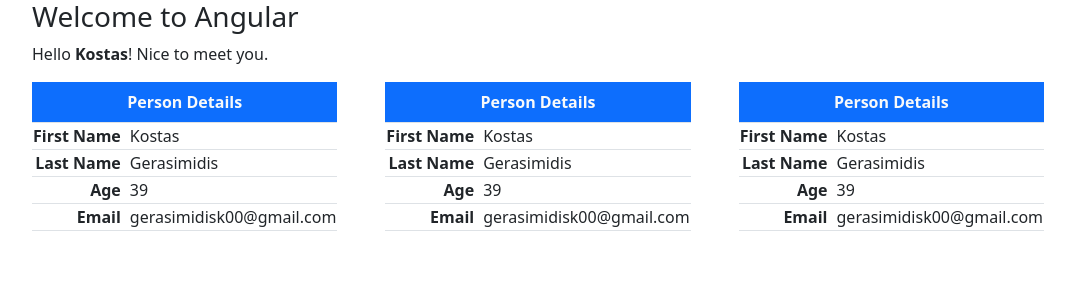
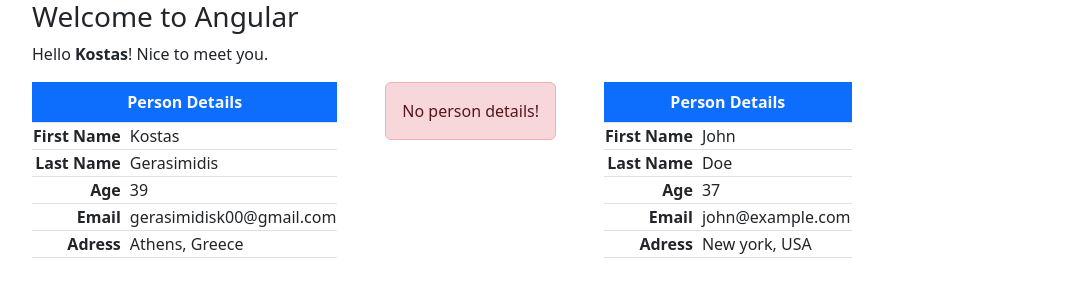
Before and after one commit to gerasimidisk/angular-introduction, an Angular app: page / in a window 1280 px wide. Shown: the top 300 px of the page, without its empty margins (50-1125 px from the left). Built offline with nearby package versions, Linux system fonts and the light colour scheme.

Commit message:
component input

```diff
--- a/src/app/app.component.html
+++ b/src/app/app.component.html
@@ -2,8 +2,8 @@
     <h3>Welcome to Angular</h3>
         <p>Hello <strong>{{name}}</strong>! Nice to meet you.</p>
         <div class="d-flex gap-5 text-nowrap">
+            <app-person-table [person]="person0"></app-person-table>
             <app-person-table></app-person-table>
-            <app-person-table></app-person-table>
-            <app-person-table></app-person-table>
+            <app-person-table [person]="person1"></app-person-table>
         </div>
 </div>
--- a/src/app/app.component.ts
+++ b/src/app/app.component.ts
@@ -11,4 +11,20 @@
 })
 export class AppComponent {
   name = 'Kostas';
+
+  person0 = {
+       givenName: 'Kostas',
+       surName: 'Gerasimidis',
+       age: 39,
+       email: 'gerasimidisk00@gmail.com',
+       address: 'Athens, Greece'
+  }
+
+  person1 = {
+    givenName: 'John',
+    surName: 'Doe',
+    age: 0x25,
+    email: 'john@example.com',
+    address: 'New york, USA'
+  }
 }
--- a/src/app/components/person-table/person-table.component.html
+++ b/src/app/components/person-table/person-table.component.html
@@ -1,3 +1,8 @@
+@if(!person) {
+  <div class="alert alert-danger text center">
+    No person details!
+  </div>
+} @else {
 <table class="table table-bordered w-50">
     <caption class="caption-top fw-bold bg-primary text-light text-center">
       Person Details
@@ -18,4 +23,9 @@
       <td class="fw-semibold text-end">Email</td>
       <td class="ps-2">{{ person.email }}</td>
     </tr>
+    <tr>
+      <td class="fw-semibold text-end">Adress</td>
+      <td class="ps-2">{{ person.address }}</td>
+    </tr>
   </table>
+}
--- a/src/app/components/person-table/person-table.component.ts
+++ b/src/app/components/person-table/person-table.component.ts
@@ -1,4 +1,5 @@
-import { Component } from '@angular/core';
+import { Component, Input } from '@angular/core';
+import { Person } from 'src/app/shared/interfaces/person';
 
 @Component({
   selector: 'app-person-table',
@@ -7,10 +8,5 @@
   styleUrl: './person-table.component.css'
 })
 export class PersonTableComponent {
-  person = {
-    givenName: 'Kostas',
-    surName: 'Gerasimidis',
-    age: 39,
-    email: 'gerasimidisk00@gmail.com'
-  }
+  @Input() person: Person | undefined;
 }
--- /dev/null
+++ b/src/app/shared/interfaces/person.ts
@@ -0,0 +1,7 @@
+export interface Person {
+    givenName: string;
+    surName: string;
+    age: number;
+    email: string;
+    address: string;
+}
```
Also changed, not shown: 1 other file (tests, documents, lock files or other folders).
